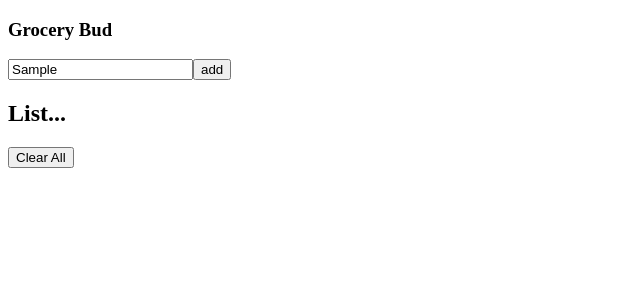
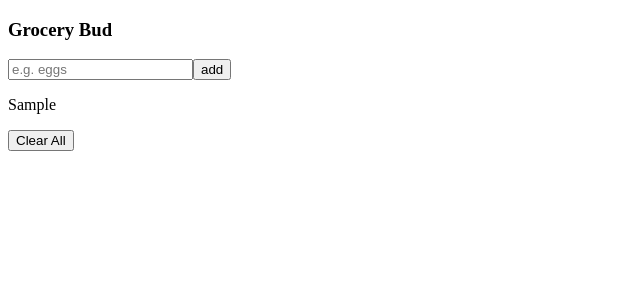
Before and after one commit to Marina8989/GroceryBudReact, a React (Create React App) app: page / in a window 1280 px wide. Both pictures are taken after typing "Sample" into the empty fields and a click on the button "add". Shown: the top 300 px of the page, without its empty margins (0-640 px from the left). Built offline with nearby package versions, Linux system fonts and the light colour scheme.

Commit message:
grocery app

```diff
--- a/src/App.js
+++ b/src/App.js
@@ -12,7 +12,16 @@ function App() {
 
     const handleSubmit = (e) => {
         e.preventDefault();
-        console.log('hello');
+        if(!name) {
+           // display alert
+        }else if(name && isEditing) {
+          // display show
+        }else {
+            //display show
+            const newItem = {id: new Date().getTime().toString(), title: name};
+            setList([...list, newItem]);
+            setName('');
+        }
     }
     return (
         <div>
@@ -22,7 +31,7 @@ function App() {
               <input type='text' placeholder="e.g. eggs" value={name} onChange={(e) => setName(e.target.value)}/>
               <button type="submit">{isEditing ? 'edit' : 'add'}</button>
           </form>
-          <List />
+          <List items={list}/>
           <button>Clear All</button>
         </div>
     )
--- a/src/List.js
+++ b/src/List.js
@@ -1,10 +1,17 @@
 import React from 'react';
 import { FaEdit, FaTrash} from 'react-icons/fa';
 
-const List = () => {
+const List = ({items}) => {
     return (
         <div>
-           <h2>List...</h2>
+           {items.map(item =>{
+               const {id, title} = item;
+               return (
+                   <div key={id}>
+                     <p>{title}</p>
+                   </div>
+               )
+           })}
         </div>
     )
 }
```
